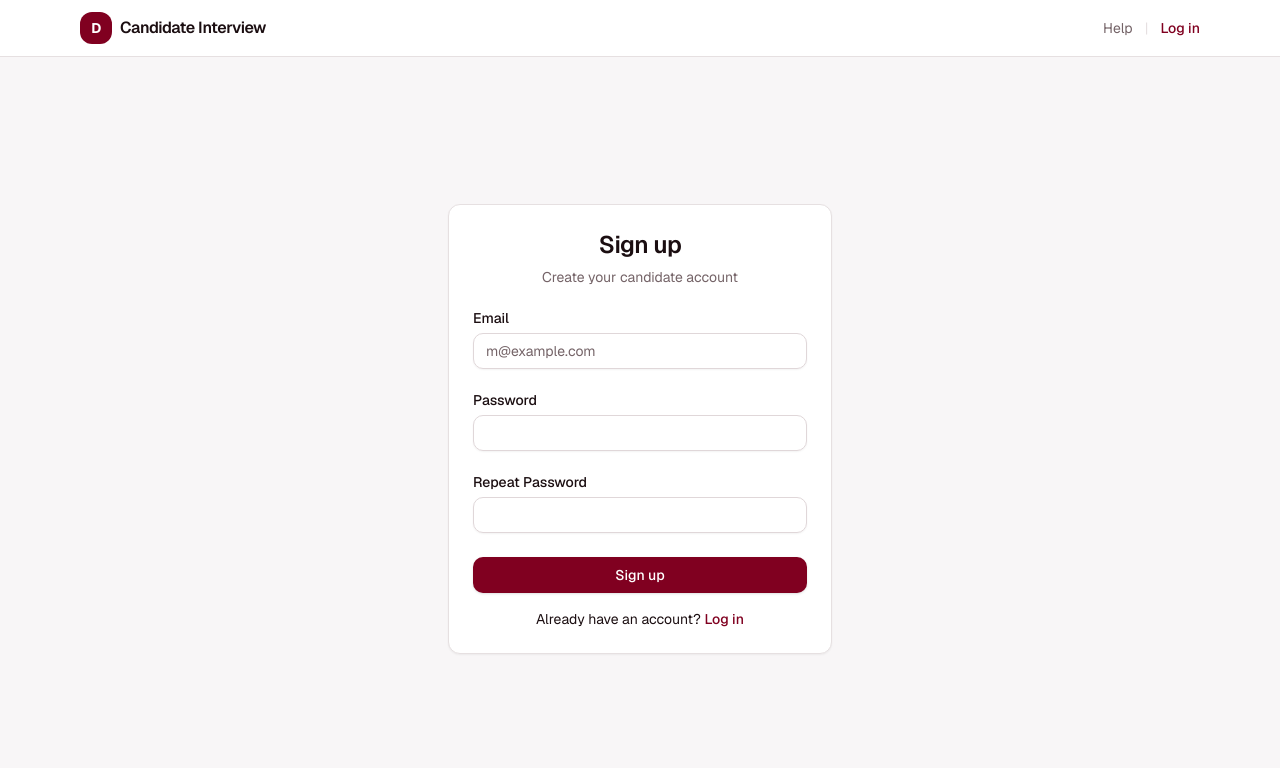
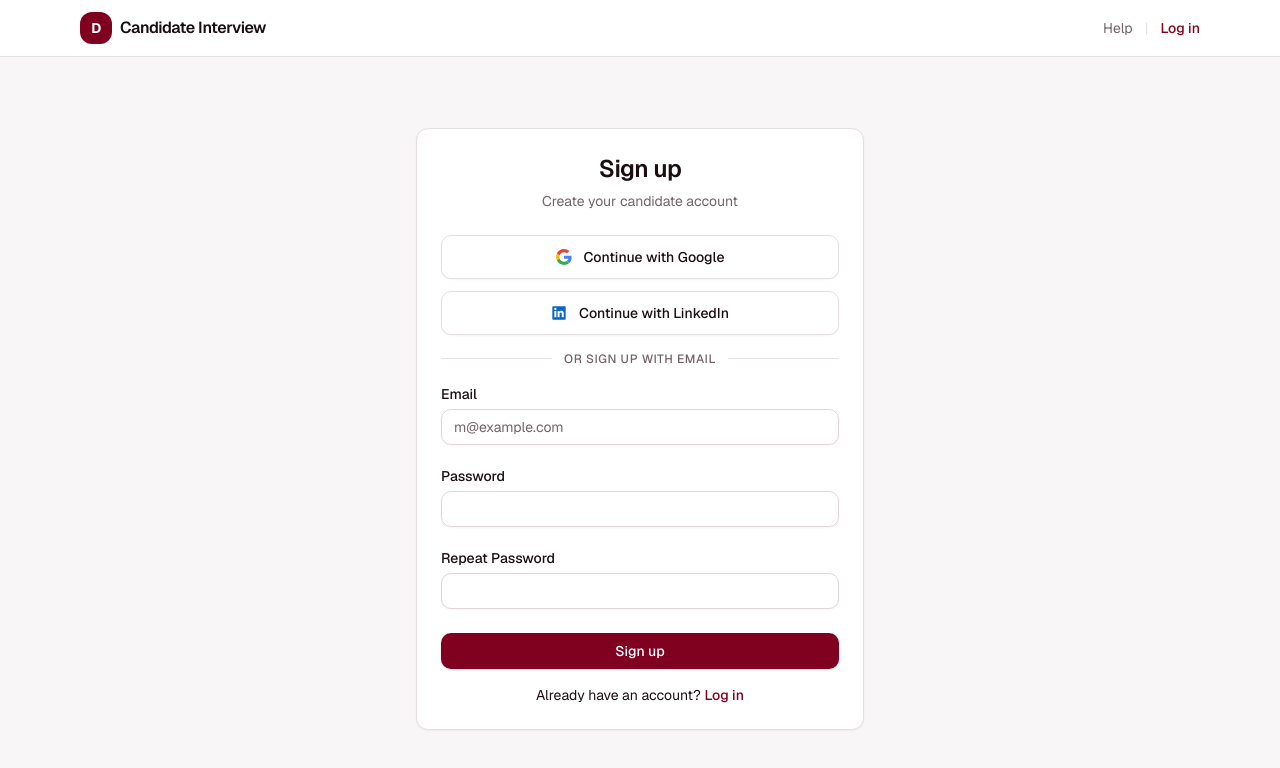
Before and after one commit to joinworkify/ai-interviewer, a Next.js app: page /auth/sign-up in a window 1280 px wide. Shown: the top 768 px of the page. Built offline with nearby package versions, Linux system fonts and the light colour scheme; no server answers.

Commit message:
feat: add Google and LinkedIn OAuth sign-in

```diff
--- /dev/null
+++ b/app/auth/callback/route.ts
@@ -0,0 +1,23 @@
+import { NextResponse, type NextRequest } from "next/server";
+import { createClient } from "@/lib/supabase/server";
+
+/** Exchanges the OAuth authorization code for a Supabase session. */
+export async function GET(request: NextRequest) {
+  const { searchParams, origin } = request.nextUrl;
+  const code = searchParams.get("code");
+  const requestedNext = searchParams.get("next") ?? "/candidate/roles";
+  // Only allow same-origin relative destinations to prevent open redirects.
+  const next = requestedNext.startsWith("/") && !requestedNext.startsWith("//") && !requestedNext.includes("\\")
+    ? requestedNext
+    : "/candidate/roles";
+
+  if (code) {
+    const supabase = await createClient();
+    const { error } = await supabase.auth.exchangeCodeForSession(code);
+    if (!error) return NextResponse.redirect(new URL(next, origin));
+  }
+
+  return NextResponse.redirect(
+    new URL("/auth/error?error=OAuth%20sign-in%20could%20not%20be%20completed", origin),
+  );
+}
--- a/app/auth/login/page.tsx
+++ b/app/auth/login/page.tsx
@@ -3,7 +3,7 @@ import { LoginForm } from "@/components/login-form";
 export default function Page() {
   return (
     <div className="flex min-h-[calc(100svh-57px)] w-full items-center justify-center p-6 md:p-10">
-      <div className="w-full max-w-sm">
+      <div className="w-full max-w-md">
         <LoginForm />
       </div>
     </div>
--- a/app/auth/sign-up/page.tsx
+++ b/app/auth/sign-up/page.tsx
@@ -3,7 +3,7 @@ import { SignUpForm } from "@/components/sign-up-form";
 export default function Page() {
   return (
     <div className="flex min-h-[calc(100svh-57px)] w-full items-center justify-center p-6 md:p-10">
-      <div className="w-full max-w-sm">
+      <div className="w-full max-w-md">
         <SignUpForm />
       </div>
     </div>
--- a/components/login-form.tsx
+++ b/components/login-form.tsx
@@ -7,6 +7,7 @@ import { Card, CardContent, CardHeader, CardTitle } from "@/components/ui/card";
 import { Input } from "@/components/ui/input";
 import { Label } from "@/components/ui/label";
 import { Loader2 } from "lucide-react";
+import { SocialAuthButtons } from "@/components/social-auth-buttons";
 import Link from "next/link";
 import { useRouter, useSearchParams } from "next/navigation";
 import { useState } from "react";
@@ -49,6 +50,14 @@ export function LoginForm({ className, ...props }: React.ComponentPropsWithoutRe
               Your session expired. Please log in again.
             </p>
           )}
+          <div className="mb-5 space-y-4">
+            <SocialAuthButtons />
+            <div className="flex items-center gap-3" aria-hidden="true">
+              <div className="h-px flex-1 bg-border" />
+              <span className="text-xs font-medium uppercase tracking-wider text-muted-foreground">Or continue with email</span>
+              <div className="h-px flex-1 bg-border" />
+            </div>
+          </div>
           <form onSubmit={handleLogin} className="flex flex-col gap-5">
             <div className="grid gap-2">
               <Label htmlFor="email">Email</Label>
--- a/components/sign-up-form.tsx
+++ b/components/sign-up-form.tsx
@@ -15,6 +15,7 @@ import { Label } from "@/components/ui/label";
 import Link from "next/link";
 import { useRouter } from "next/navigation";
 import { useState } from "react";
+import { SocialAuthButtons } from "@/components/social-auth-buttons";
 
 export function SignUpForm({
   className,
@@ -65,6 +66,14 @@ export function SignUpForm({
           <CardDescription className="text-center">Create your candidate account</CardDescription>
         </CardHeader>
         <CardContent>
+          <div className="mb-5 space-y-4">
+            <SocialAuthButtons />
+            <div className="flex items-center gap-3" aria-hidden="true">
+              <div className="h-px flex-1 bg-border" />
+              <span className="text-xs font-medium uppercase tracking-wider text-muted-foreground">Or sign up with email</span>
+              <div className="h-px flex-1 bg-border" />
+            </div>
+          </div>
           <form onSubmit={handleSignUp}>
             <div className="flex flex-col gap-6">
               <div className="grid gap-2">
--- /dev/null
+++ b/components/social-auth-buttons.tsx
@@ -0,0 +1,75 @@
+"use client";
+
+import { useState } from "react";
+import { Loader2 } from "lucide-react";
+import { Button } from "@/components/ui/button";
+import { createClient } from "@/lib/supabase/client";
+
+type OAuthProvider = "google" | "linkedin_oidc";
+
+function GoogleMark() {
+  return (
+    <svg aria-hidden="true" viewBox="0 0 48 48" className="h-5 w-5">
+      <path fill="#EA4335" d="M24 9.5c3.54 0 6.71 1.22 9.21 3.6l6.85-6.85C35.9 2.38 30.47 0 24 0 14.62 0 6.51 5.38 2.56 13.22l7.98 6.19C12.43 13.72 17.74 9.5 24 9.5Z" />
+      <path fill="#4285F4" d="M46.98 24.55c0-1.57-.15-3.09-.38-4.55H24v9.02h12.94c-.58 2.96-2.26 5.47-4.74 7.16l7.72 5.99c4.51-4.16 7.06-10.28 7.06-17.62Z" />
+      <path fill="#FBBC05" d="M10.53 28.59A14.4 14.4 0 0 1 9.75 24c0-1.59.27-3.13.76-4.59l-7.98-6.19A23.9 23.9 0 0 0 0 24c0 3.87.93 7.53 2.56 10.78l7.97-6.19Z" />
+      <path fill="#34A853" d="M24 48c6.48 0 11.93-2.13 15.91-5.83l-7.72-5.99c-2.14 1.45-4.88 2.32-8.19 2.32-6.26 0-11.57-4.22-13.47-9.91l-7.98 6.19C6.51 42.62 14.62 48 24 48Z" />
+    </svg>
+  );
+}
+
+function LinkedInMark() {
+  return (
+    <svg aria-hidden="true" viewBox="0 0 24 24" className="h-5 w-5" fill="#0A66C2">
+      <path d="M20.45 2H3.55C2.69 2 2 2.68 2 3.52v16.96c0 .84.69 1.52 1.55 1.52h16.9c.86 0 1.55-.68 1.55-1.52V3.52c0-.84-.69-1.52-1.55-1.52ZM8.02 18.34H5.06V9.02h2.96v9.32ZM6.54 7.75a1.72 1.72 0 1 1 .02-3.44 1.72 1.72 0 0 1-.02 3.44Zm12.5 10.59h-2.95v-4.53c0-1.08-.02-2.47-1.5-2.47-1.5 0-1.73 1.17-1.73 2.39v4.61H9.91V9.02h2.83v1.27h.04c.39-.73 1.36-1.5 2.8-1.5 3 0 3.56 1.97 3.56 4.54v5.01Z" />
+    </svg>
+  );
+}
+
+export function SocialAuthButtons() {
+  const [loadingProvider, setLoadingProvider] = useState<OAuthProvider | null>(null);
+  const [error, setError] = useState<string | null>(null);
+
+  async function startOAuth(provider: OAuthProvider) {
+    setLoadingProvider(provider);
+    setError(null);
+    try {
+      const supabase = createClient();
+      const redirectTo = `${window.location.origin}/auth/callback?next=${encodeURIComponent("/candidate/roles")}`;
+      const { error: oauthError } = await supabase.auth.signInWithOAuth({
+        provider,
+        options: { redirectTo },
+      });
+      if (oauthError) throw oauthError;
+    } catch (err) {
+      setError(err instanceof Error ? err.message : "Unable to start social sign in. Please try again.");
+      setLoadingProvider(null);
+    }
+  }
+
+  return (
+    <div className="space-y-3">
+      <Button
+        type="button"
+        variant="outline"
+        className="h-11 w-full justify-center gap-3 border-border bg-white text-foreground hover:bg-muted"
+        disabled={loadingProvider !== null}
+        onClick={() => void startOAuth("google")}
+      >
+        {loadingProvider === "google" ? <Loader2 className="h-4 w-4 animate-spin" /> : <GoogleMark />}
+        Continue with Google
+      </Button>
+      <Button
+        type="button"
+        variant="outline"
+        className="h-11 w-full justify-center gap-3 border-border bg-white text-foreground hover:bg-muted"
+        disabled={loadingProvider !== null}
+        onClick={() => void startOAuth("linkedin_oidc")}
+      >
+        {loadingProvider === "linkedin_oidc" ? <Loader2 className="h-4 w-4 animate-spin" /> : <LinkedInMark />}
+        Continue with LinkedIn
+      </Button>
+      {error && <p role="alert" className="text-center text-sm text-destructive">{error}</p>}
+    </div>
+  );
+}
```
Also changed, not shown: 1 other file (tests, documents, lock files or other folders).
